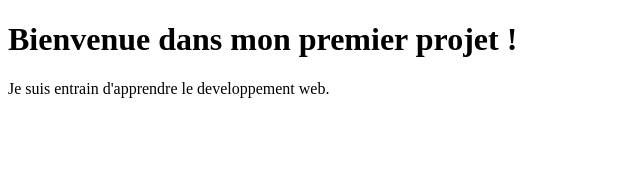
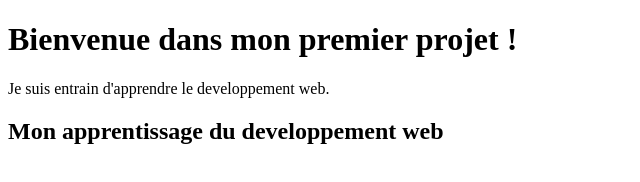
Before and after one commit to 6lelouch9/mon-premier-projet, a plain HTML site: page index.html in a window 1280 px wide. Shown: the whole page, without its empty margins (0-640 px from the left). Drawn offline with Linux system fonts and the light colour scheme.

Commit message:
Modification de ma page HTML

```diff
--- a/index.html
+++ b/index.html
@@ -7,5 +7,6 @@
 <body>
     <h1>Bienvenue dans mon premier projet !</h1>
     <P>Je suis entrain d'apprendre le developpement web.</P>
+    <h2>Mon apprentissage du developpement web</h2>
   </body>
 </html>
```
